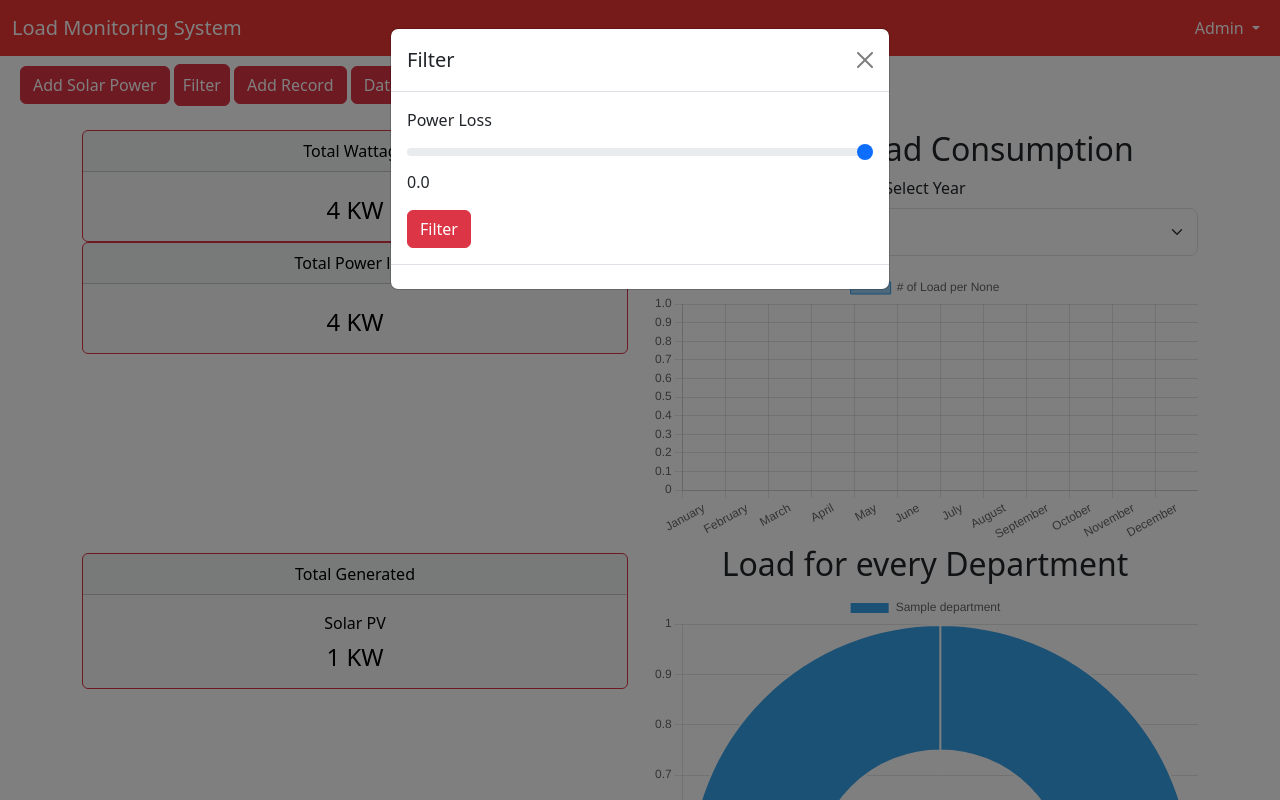
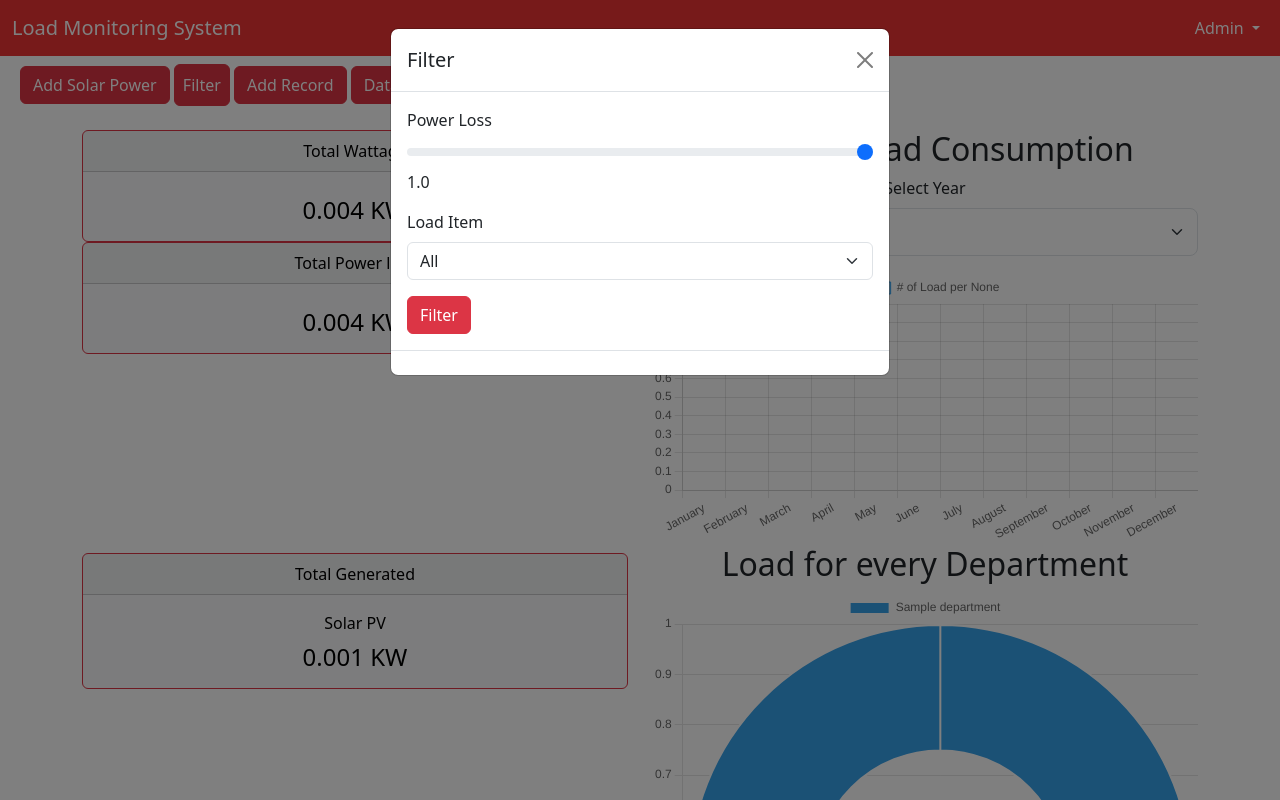
Before and after one commit to Rafael-main/LOAD-MONITORING-SYSTEM, a Flask app: page /home in a window 1280 px wide, after a click on "Filter". Run offline with Flask 3, Linux system fonts and the light colour scheme; the visitor is signed in with stand-in values (Sample User, id 1); tables that the repository leaves empty hold one stand-in row (values such as "Sample post"); some libraries are stand-ins or nearby versions.

Commit message:
filter changes load

```diff
--- a/app/controller.py
+++ b/app/controller.py
@@ -272,32 +272,48 @@ class MonitorLoad:
         except:
             return 'not working'
 
-    def databaseTable(self, value=1.0):
+    def databaseTable(self, value=1.0, valLoadItem='All'):
         allRecords = Department.query.all()
         allRecordsList = []
-        print('model database table', value)
+        print('model database table', valLoadItem)
         for rec in allRecords:
             for room in rec.roomkeyf:
                 for load in room.loadkeyf:
-                    if load.usagefactor <= value:
-                        allRecordsList.append({
-                            '_id': load.id,
-                            'deptName': rec.deptname,
-                            'roomName': room.roomname,
-                            'item' : load.item,
-                            'brandNameItem' : load.brandnametitem ,
-                            'loadNums' : load.loadnums,
-                            'ratingsEV' : load.ratingsev,
-                            'ratingsIA' : load.ratingsia,
-                            'ratingsPW' : load.ratingspw,
-                            'actualPW' : load.actualpw,
-                            'usageFactor' : load.usagefactor
-                        })
+                    if valLoadItem == 'All':
+                        if load.usagefactor <= value:
+                            allRecordsList.append({
+                                '_id': load.id,
+                                'deptName': rec.deptname,
+                                'roomName': room.roomname,
+                                'item' : load.item,
+                                'brandNameItem' : load.brandnametitem ,
+                                'loadNums' : load.loadnums,
+                                'ratingsEV' : load.ratingsev,
+                                'ratingsIA' : load.ratingsia,
+                                'ratingsPW' : load.ratingspw,
+                                'actualPW' : load.actualpw,
+                                'usageFactor' : load.usagefactor
+                            })
+                    else:
+                        if load.usagefactor <= value and load.item == valLoadItem:
+                            allRecordsList.append({
+                                '_id': load.id,
+                                'deptName': rec.deptname,
+                                'roomName': room.roomname,
+                                'item' : load.item,
+                                'brandNameItem' : load.brandnametitem ,
+                                'loadNums' : load.loadnums,
+                                'ratingsEV' : load.ratingsev,
+                                'ratingsIA' : load.ratingsia,
+                                'ratingsPW' : load.ratingspw,
+                                'actualPW' : load.actualpw,
+                                'usageFactor' : load.usagefactor
+                            })
+
         return allRecordsList
 
     def allRooms(self, dept):
         try:
-
             rooms = []
             currDept = Department.query.filter_by(deptname=dept).first()
             for room in currDept.roomkeyf:
@@ -337,3 +353,14 @@ class MonitorLoad:
             return 'load record deleted.'
         except:
             return 'something went wrong.'
+
+    def getAllLoadItem(self):
+        try:
+            loadItemsData = []
+            loadItems = Load.query.all()
+            for loadItem in loadItems:
+                loadItemsData.append(loadItem.item)
+            return list(set(loadItemsData))
+
+        except:
+            return {'status': 'failed'}
--- a/app/routes.py
+++ b/app/routes.py
@@ -243,16 +243,13 @@ def databasetable():
         monitorLoad = MonitorLoad()
         if request.method == 'POST':
             value = request.form.get('val')
-            print(value)
-            print(type(value))
-            databaseTable = monitorLoad.databaseTable(value=float(value))
+            valueLoadItem = request.form.get('valToFilterItems')
+            databaseTable = monitorLoad.databaseTable(value=float(value),valLoadItem=str(valueLoadItem))
             return jsonify({'status': 'ok', 'data': {'database_table': databaseTable}})
-        # get total solar rating
         else:
             databaseTable = monitorLoad.databaseTable()
             return jsonify({'status': 'ok', 'data': {'database_table': databaseTable}})
     else:
-        # return jsonify({'status': 'not_ok'})
         return redirect(url_for('authenticate'))
 
 @app.route('/allroomsperdept', methods=['POST'])
@@ -263,7 +260,6 @@ def allRoomsPerDept():
         # monitor load controller
         monitorLoad = MonitorLoad()
 
-        # get total solar rating
         allRoomsInEveryDept = monitorLoad.allRooms(data['input'])
 
         return jsonify({'status': 'ok', 'data': {'all_rooms': allRoomsInEveryDept}})
@@ -352,3 +348,18 @@ def allyears():
     else:
         # return jsonify({'status': 'not_ok'})
         return redirect(url_for('authenticate'))
+
+@app.route('/allloaditem', methods=['GET'])
+def allloaditem():
+    if 'user' in session:
+
+        # monitor load controller
+        monitorLoad = MonitorLoad()
+
+        # get total solar rating
+        loadItems = monitorLoad.getAllLoadItem()
+
+        return jsonify({'message': 'successful!', 'data': loadItems})
+    else:
+        # return jsonify({'status': 'not_ok'})
+        return redirect(url_for('authenticate'))
--- a/app/templates/home.html
+++ b/app/templates/home.html
@@ -54,7 +54,13 @@
                 <div class="mb-3">
                   <label for="powerloss" class="form-label">Power Loss</label>
                   <input value="1" type="range" class="form-range" min="0.0" max="1" step="0.1" id="powerloss">
-                  <span id="rangeValue">0.0</span>
+                  <span id="rangeValue">1.0</span>
+                </div>
+                <div class="mb-3">
+                  <label for="loadItem" class="form-label">Load Item</label>
+                  <select name="loadItem" id="load-item" class="form-select" aria-label="load item">
+                    <!-- <option value="All" selected></option> -->
+                  </select>
                 </div>
                 <button type="submit" class="btn btn-danger">Filter</button>
               </form>
@@ -366,7 +372,7 @@
         method: 'GET',
         success: function(res) {
           var wattageData = res['data']['total_wattage']
-          $('#totalwattage').text(`${wattageData.toString()} KW`)
+          $('#totalwattage').text(`${(parseFloat(wattageData) / 1000)} KW`)
         },
         error: function(xhr, status, error) {
           console.log(error)
@@ -386,7 +392,7 @@
         method: 'GET',
         success: function(res) {
           var solarGenData = res['data']['solar_rating']
-          $('#totalgensolar').text(`${solarGenData.toString()} KW`)
+          $('#totalgensolar').text(`${(parseFloat(solarGenData) / 1000)} KW`)
         },
         error: function(xhr, status, error) {
           console.log(error)
@@ -462,9 +468,35 @@
     }
 
 
-    function getTableData(valToFilter=1.0) {
-      console.log(valToFilter)
-      if (valToFilter == 1.0) {
+    function getLoadItemForFilter() {
+      // get all dept
+      $.ajax({
+        url: '/allloaditem',
+        method: 'GET',
+        success: function(res) {
+          // Assuming the response is an array of option values
+          var options = res['data']
+
+          // Clear existing options (if any)
+          $('#load-item').empty();
+
+          // Append new options
+          $('#load-item').append($('<option>').text('All').attr('value', 'All'));
+          $.each(options, function(index, value) {
+            $('#load-item').append($('<option>').text(value).attr('value', value));
+          });
+
+          // allRooms($('#change-year').val())
+        },
+        error: function(xhr, status, error) {
+          console.log(error)
+        }
+      })
+    }
+
+
+    function getTableData(valToFilter=1.0, valToFilterItems='All') {
+      if (valToFilter == 1.0 && valToFilterItems == 'All') {
         $.get('/databasetable', function(data) {
             totalPowerLoss = 0
             var tableBody = $("tbody")
@@ -561,11 +593,14 @@
               console.log('Delete button clicked for ID:', id);
             });
 
-            $('#totalpowerloss').text(`${totalPowerLoss} KW`);
+            $('#totalpowerloss').text(`${(parseFloat(totalPowerLoss) / 1000)} KW`);
         });
       } else {
         $.post('/databasetable',
-          {val: valToFilter},
+          {
+            val: valToFilter,
+            valToFilterItems: valToFilterItems
+          },
           function(data) {
             totalPowerLoss = 0
             var tableBody = $("tbody")
@@ -663,7 +698,7 @@
 
               console.log('Delete button clicked for ID:', id);
             });
-            $('#totalpowerloss').text(`${totalPowerLoss} KW`);
+            $('#totalpowerloss').text(`${(parseFloat(totalPowerLoss) / 1000)} KW`);
         }, 'json');
       }
     }
@@ -906,16 +941,20 @@
         var newValue = $(this).val();
         $('#rangeValue').text(newValue);
     });
+
     $('#filterUsage').submit(function(event) {
       event.preventDefault()
       // var formData = $(this).serialize()
       // console.log(formData)
       var rangeValue = $('#powerloss').val();
+      var filterLoadItem = $('#load-item').val()
+
+      console.log(filterLoadItem)
 
 
       console.log(parseFloat(rangeValue).toFixed(1))
 
-      getTableData(valToFilter = parseFloat(rangeValue).toFixed(1))
+      getTableData(valToFilter = parseFloat(rangeValue).toFixed(1), valToFilterItem=filterLoadItem)
 
     });
 
@@ -926,6 +965,7 @@
     getTotalWattage()
     getDept()
     getYears()
+    getLoadItemForFilter()
   })
 
 
```
